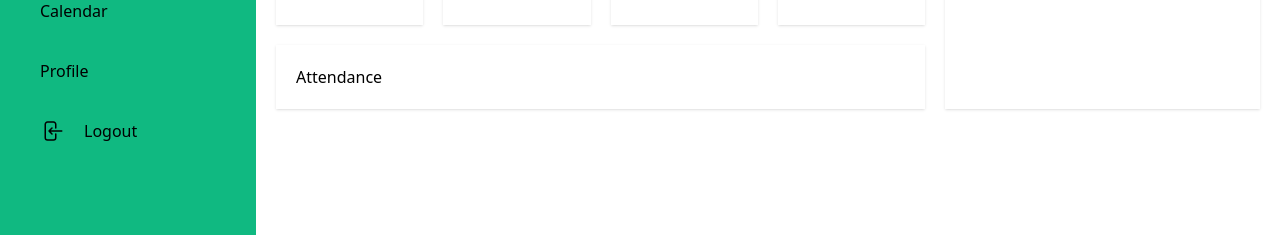
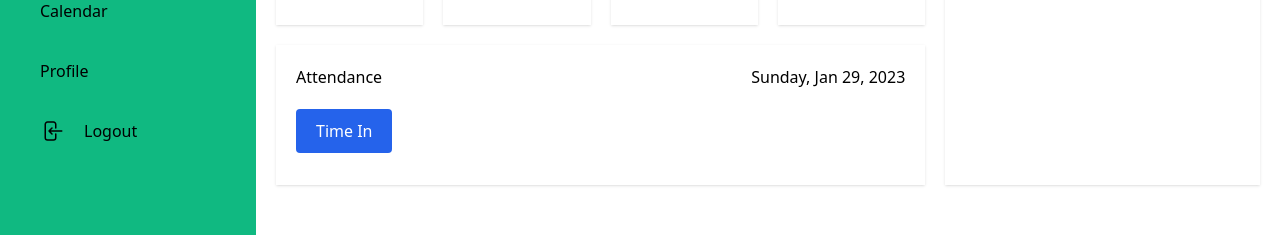
Before and after one commit to PrgDominique/Sweldo-App-Frontend, a React (Create React App) app: page /dashboard in a window 1280 px wide. Shown: the part 235-470 px from the top of the page. Built offline with nearby package versions, Linux system fonts and the light colour scheme; no server answers; sample sign-in values are in the browser's storage.

Commit message:
fixing alignment

```diff
--- a/src/components/portal/user/dashboard/TimeCard.jsx
+++ b/src/components/portal/user/dashboard/TimeCard.jsx
@@ -4,7 +4,7 @@ import * as RestApi from '../../../../utils/rest_api_util'
 import SuccessAlert from '../../../ui/alerts/SuccessAlert'
 import DangerAlert from '../../../ui/alerts/DangerAlert'
 
-const TimeCard = ({ isClockIn }) => {
+const TimeCard = ({ isClockIn}) => {
   const [timeIn, setTimeIn] = useState(true)
   const [timeOut, setTimeOut] = useState(false)
   const [loading, setLoading] = useState(false)
@@ -12,13 +12,8 @@ const TimeCard = ({ isClockIn }) => {
   const [success, setSuccess] = useState()
   const [time, setTime] = useState(new Date().toLocaleTimeString())
 
-  //temporary date
-  const options = {
-    weekday: 'long',
-    year: 'numeric',
-    month: 'short',
-    day: 'numeric',
-  }
+
+
 
   // rerender the isClockIn state after clock in
   //and clean the success message after 3 seconds
@@ -73,7 +68,6 @@ const TimeCard = ({ isClockIn }) => {
 
   //get the current time every second
 
-  const date = new Date().toLocaleDateString('en-us', options)
 
   useEffect(() => {
     const interval = setInterval(() => {
@@ -85,16 +79,16 @@ const TimeCard = ({ isClockIn }) => {
   return (
     //default Time In button
     <>
-      <div className='grid grid-cols-1'>
-        <div className='flex justify-center'>
-          <h1 className='col-span-1 text-2xl mb-4'>{time}</h1>
+      <div className=''>
+
+          {/* <h1 className='col-span-1 text-2xl mb-4'>{time}</h1> */}
         </div>
 
         {
           // if User already clock in, show Time Out button
           isClockIn ? (
             <>
-              <div className='grid mb-3'>
+              <div className=' mb-3'>
                 <SubmitButton
                   name='Time Out'
                   onClick={handleTimeOut}
@@ -106,7 +100,7 @@ const TimeCard = ({ isClockIn }) => {
           ) : (
             // if User already clock out, show Time In button
             <>
-              <div className='grid mb-3'>
+              <div className=' mb-3'>
                 <SubmitButton
                   name='Time In'
                   onClick={handleTimeIn}
@@ -119,11 +113,11 @@ const TimeCard = ({ isClockIn }) => {
             </>
           )
         }
-        <div className="flex justify-center">
 
-        <h1 className='text-1xl'>{date}</h1>
-        </div>
-      </div>
+
+        {/* data */}
+        {/* <h1 className='text-1xl'>{date}</h1> */}
+
     </>
   )
 }
--- a/src/pages/portal/user/dashboard.jsx
+++ b/src/pages/portal/user/dashboard.jsx
@@ -12,7 +12,18 @@ const Dashboard = () => {
   const [announcements, setAnnouncements] = useState([])
   const [weekly, setWeekly] = useState(0)
   const [monthly, setMonthly] = useState(0)
-  const [normalRate , setNormalRate] = useState(0)
+  const [normalRate, setNormalRate] = useState(0)
+
+    //temporary date
+    const options = {
+      weekday: 'long',
+      year: 'numeric',
+      month: 'short',
+      day: 'numeric',
+    }
+
+    //date
+  const date = new Date().toLocaleDateString('en-us', options)
 
   useEffect(() => {
     getDashboard()
@@ -47,11 +58,27 @@ const Dashboard = () => {
             <StatisticCard name='weekly' value={weekly} />
             <StatisticCard name='monthly' value={monthly} />
             <StatisticCard name='rate' value={normalRate} />
-            <StatisticCard name='expected salary' value={monthly * normalRate} />
+            <StatisticCard
+              name='expected salary'
+              value={monthly * normalRate}
+            />
 
             {/* Graph and attendance */}
             <div className='md:col-span-2 lg:col-span-4 bg-white shadow p-5'>
-              Attendance
+              <div className="grid md:grid-cols-4 grid-cols-1 gap-5">
+
+              <div className='md:col-span-2 '>
+                <h1>Attendance</h1>
+              </div>
+              <div className='md:col-span-2 md:flex justify-end'>
+              {date}
+
+              </div>
+
+              <div className="">
+                <TimeCard />
+              </div>
+              </div>
             </div>
           </div>
         </div>
```
